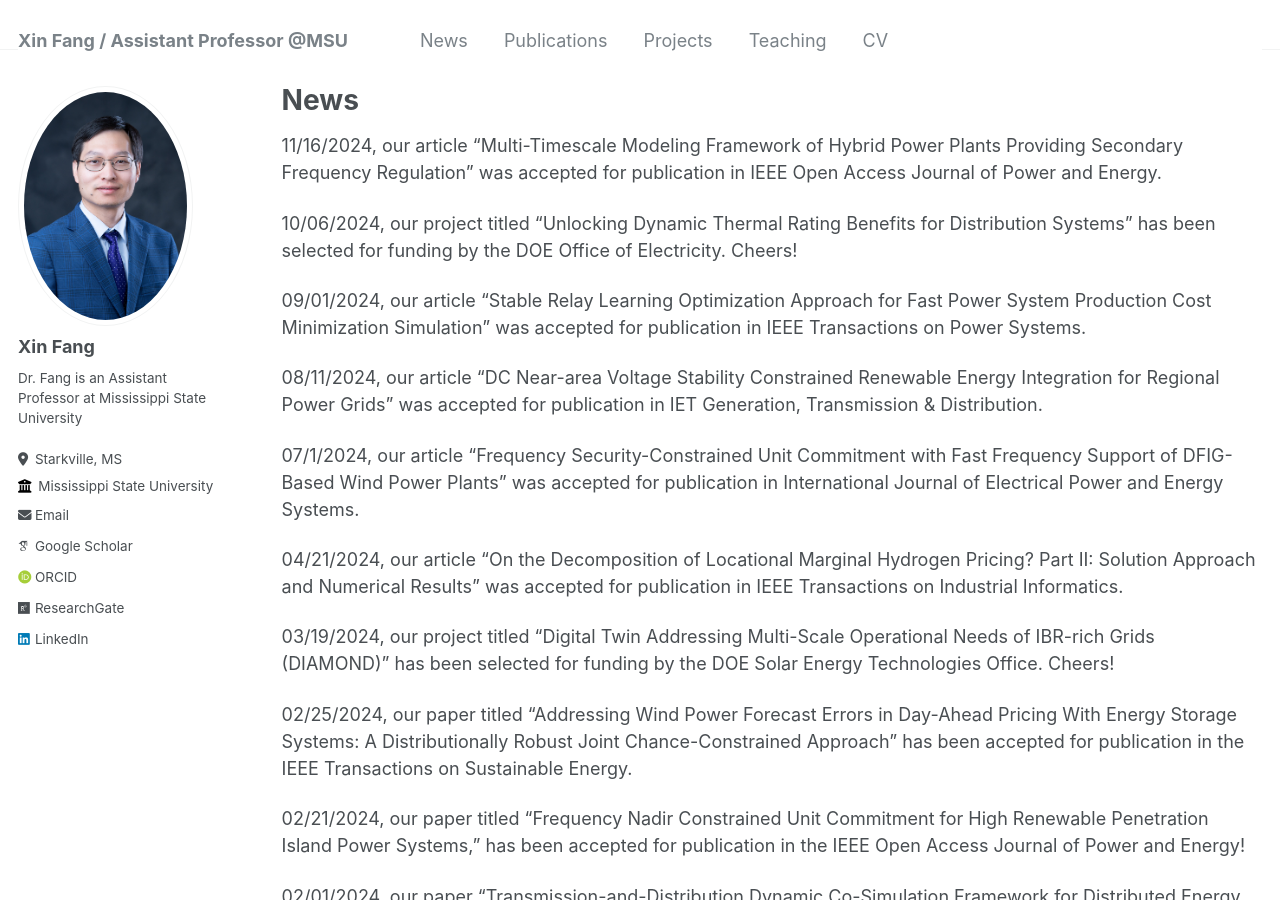
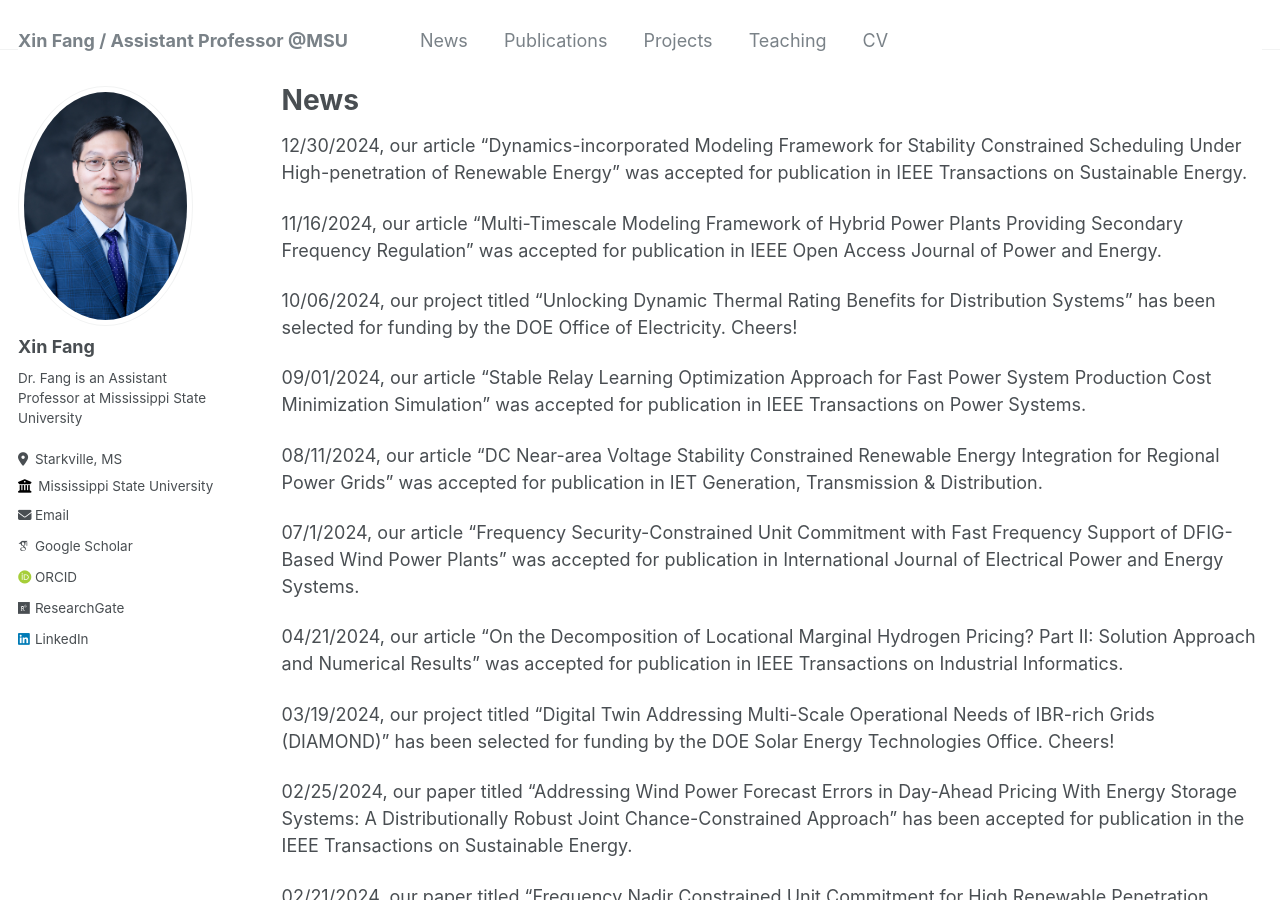
Before and after one commit to XinFang88/xinfang88.github.io, a Jekyll site: the page built from _pages/news.md, in a window 1280 px wide and 900 px high. Built offline with Jekyll 4.4.1, drawn with Linux system fonts in a browser that asks for light colours; some web fonts are replaced.

Commit message:
Update news.md

```diff
--- a/_pages/news.md
+++ b/_pages/news.md
@@ -6,6 +6,8 @@ author_profile: true
 ---
 
 {% include base_path %}
+12/30/2024, our article "Dynamics-incorporated Modeling Framework for Stability Constrained Scheduling Under High-penetration of Renewable Energy" was accepted for publication in IEEE Transactions on Sustainable Energy.
+
 11/16/2024, our article "Multi-Timescale Modeling Framework of Hybrid Power Plants Providing Secondary Frequency Regulation" was accepted for publication in IEEE Open Access Journal of Power and Energy.
 
 
```
